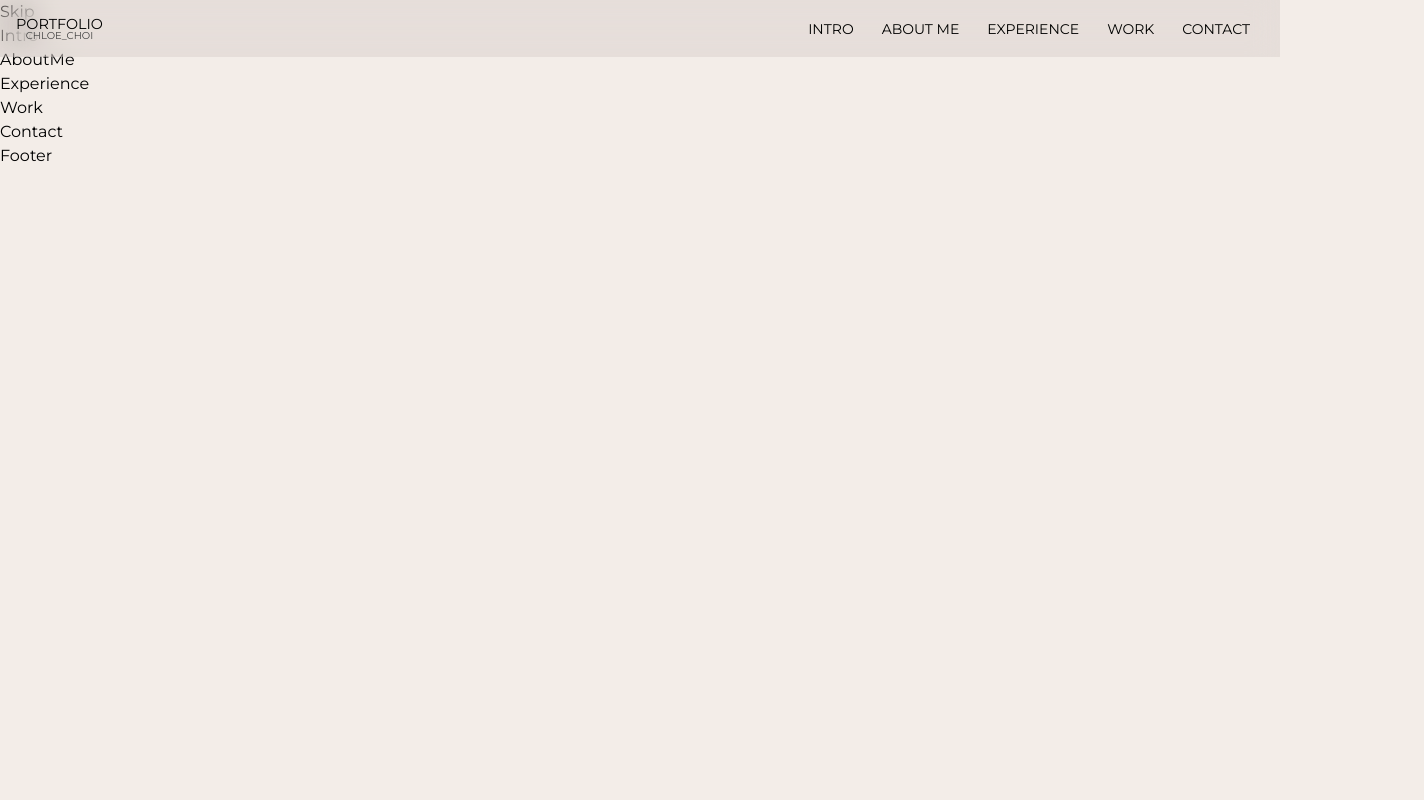
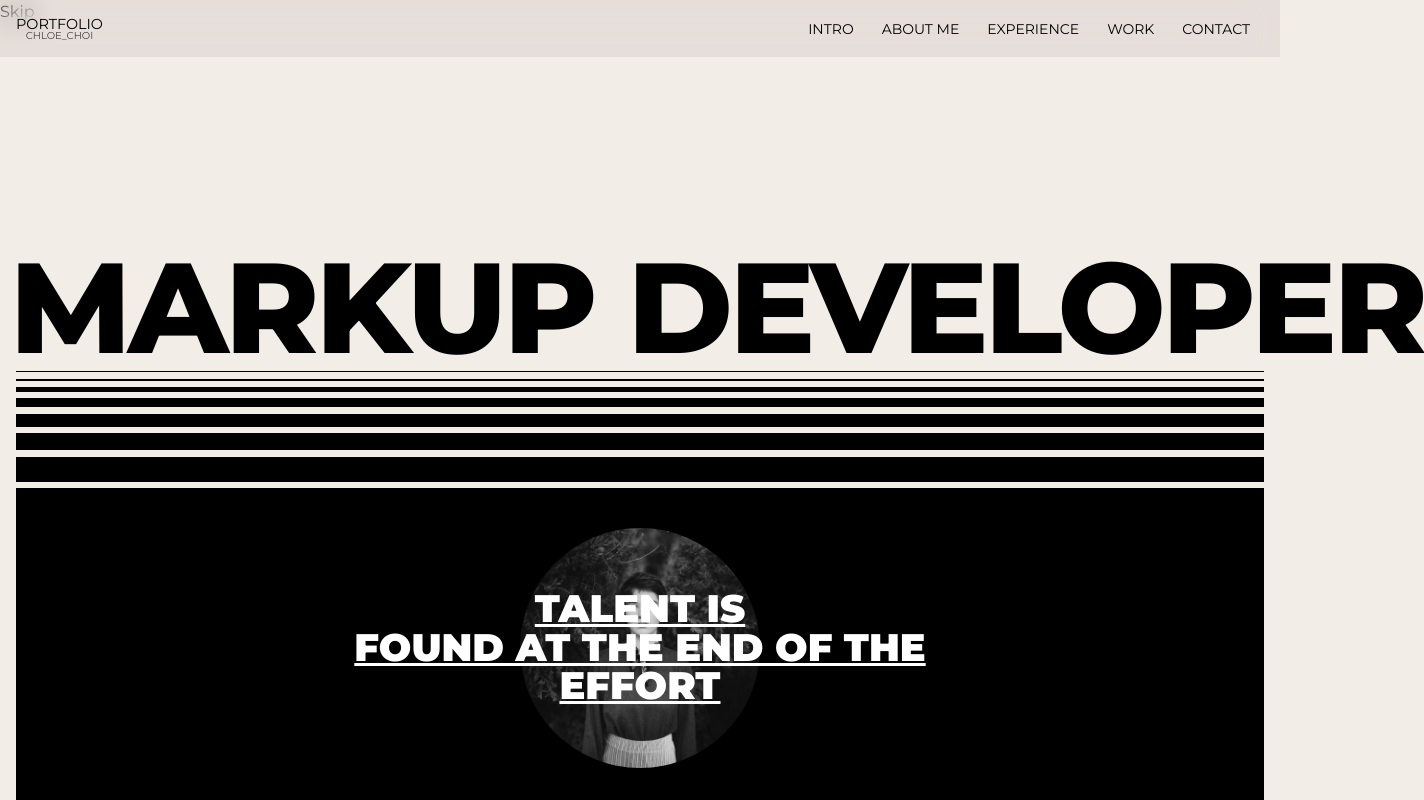
Before and after one commit to chloe-20/portfolio_iy, a React (Create React App) app: page / in a window 1280 px wide. Shown: the top 800 px of the page, 1424 px wide, since content can reach past the window. Built offline with nearby package versions, Linux system fonts and the light colour scheme; a small style sheet from the web is missing; a web font is replaced by a local one.

Commit message:
인트로 완료

```diff
--- a/src/assets/scss/section/_intro.scss
+++ b/src/assets/scss/section/_intro.scss
@@ -0,0 +1,158 @@
+#intro {
+  height: 100vh;
+}
+.intro__inner {
+  display: flex;
+  align-items: flex-start;
+  justify-content: flex-end;
+  flex-direction: column;
+  width: 100%;
+  height: 100%;
+  padding: 16px;
+
+  @media all and (max-width: 768px){
+    justify-content: center;
+  }
+
+  .intro__title {
+    font-size: 10vw;
+    font-weight: 800;
+    line-height: 1;
+    white-space: nowrap;
+    text-indent: -0.5vw;
+    letter-spacing: -0.3vw;
+
+    @media all and (max-width: 320px){
+      display: none;
+    }
+  }
+  .intro__text {
+    display: flex;
+    align-items: center;
+    justify-content: center;
+    flex-direction: column;
+    position: relative;
+    width: 100%;
+    height: 40vh;
+    background-color: var(--black);
+    color: var(--white);
+
+
+    .text {
+      position: relative;
+      z-index: 100;
+      font-size: 3vw;
+      font-weight: 900;
+      line-height: 1;
+      text-decoration: underline;
+      text-align: center;
+      transition: all 0.3s;
+      cursor: all-scroll;
+
+      @media all and (max-width: 768px) {
+        font-size: 24px;
+      }
+    }
+    .img {
+      position: absolute;
+      left: 50%;
+      top: 50%;
+      transform: translate(-50%, -50%);
+      overflow: hidden;
+      width: 30vh;
+      height: 30vh;
+      border-radius: 50%;
+      filter: grayscale(100%);
+      transition: all 0.3s;
+
+      @media all and (max-width: 320px){
+        width: 20vh;
+        height: 20vh;
+      }
+    }
+
+    &:hover .text {
+      opacity: 0;
+    }
+
+    &:hover .img {
+      filter: grayscale(0);
+    }
+  }
+  .intro__lines {
+    width: 100%;
+
+    .line {
+      display: block;
+      width: 100%;
+      height: 1px;
+      margin-bottom: 0.5vw;
+      background-color: var(--black);
+
+      &:nth-child(1){
+        height: 1px;
+      }
+
+      &:nth-child(2){
+        height: 2px;
+      }
+
+      &:nth-child(3){
+        height: 5px;
+      }
+
+      &:nth-child(4){
+        height: 9px;
+      }
+      &:nth-child(5){
+        height: 13px;
+      }
+      &:nth-child(6){
+        height: 17px;
+      }
+      &:nth-child(7){
+        height: 25px;
+      }
+    }
+
+    &.bottom {
+      .line {
+        display: none;
+        margin-top: 0.5vw;
+        margin-bottom: 0;
+
+        @media all and (max-width: 768px){
+          display: block;
+        }
+
+        &:nth-child(1){
+          height: 25px;
+        }
+
+        &:nth-child(2){
+          height: 17px;
+        }
+
+        &:nth-child(3){
+          height: 13px;
+        }
+
+        &:nth-child(4){
+          height: 9px;
+        }
+
+        &:nth-child(5){
+          height: 5px;
+        }
+
+        &:nth-child(6){
+          height: 2px;
+        }
+
+        &:nth-child(7){
+          height: 1px;
+        }
+      }
+    }
+  }
+}
--- a/src/components/Intro.jsx
+++ b/src/components/Intro.jsx
@@ -1,7 +1,48 @@
 import React from "react";
 
+import about from "../assets/img/about.jpg";
+
+const introText = {
+    title: "MARKUP DEVELOPER",
+    desc: ["TALENT IS", "FOUND AT THE END OF THE", "EFFORT"],
+};
+
 const Intro = () => {
-    return <div>Intro</div>;
+    return (
+        <section id="intro">
+            <div class="intro__inner">
+                <h1 class="intro__title">{introText.title}</h1>
+                <div class="intro__lines" aria-hidden="true">
+                    <span class="line"></span>
+                    <span class="line"></span>
+                    <span class="line"></span>
+                    <span class="line"></span>
+                    <span class="line"></span>
+                    <span class="line"></span>
+                    <span class="line"></span>
+                </div>
+                <div class="intro__text">
+                    <div class="text">
+                        <div>{introText.desc[0]}</div>
+                        <div>{introText.desc[1]}</div>
+                        <div>{introText.desc[2]}</div>
+                    </div>
+                    <div class="img">
+                        <img src={about} alt="어바웃" />
+                    </div>
+                </div>
+                <div class="intro__lines bottom" aria-hidden="true">
+                    <span class="line"></span>
+                    <span class="line"></span>
+                    <span class="line"></span>
+                    <span class="line"></span>
+                    <span class="line"></span>
+                    <span class="line"></span>
+                    <span class="line"></span>
+                </div>
+            </div>
+        </section>
+    );
 };
 
 export default Intro;
```
Also changed, not shown: src/assets/img/about.jpg (added).
